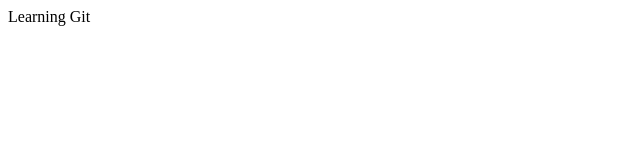
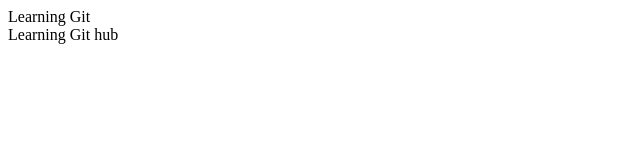
Before and after one commit to nikkipachnanda/github, a plain HTML site: page index.html in a window 1280 px wide. Shown: the whole page, without its empty margins (0-640 px from the left). Drawn offline with Linux system fonts and the light colour scheme.

Commit message:
ui changes in index.htl

```diff
--- a/index.html
+++ b/index.html
@@ -7,5 +7,6 @@
 </head>
 <body>
     <div>Learning Git</div>
+    <div>Learning Git hub</div>
 </body>
 </html>
```
